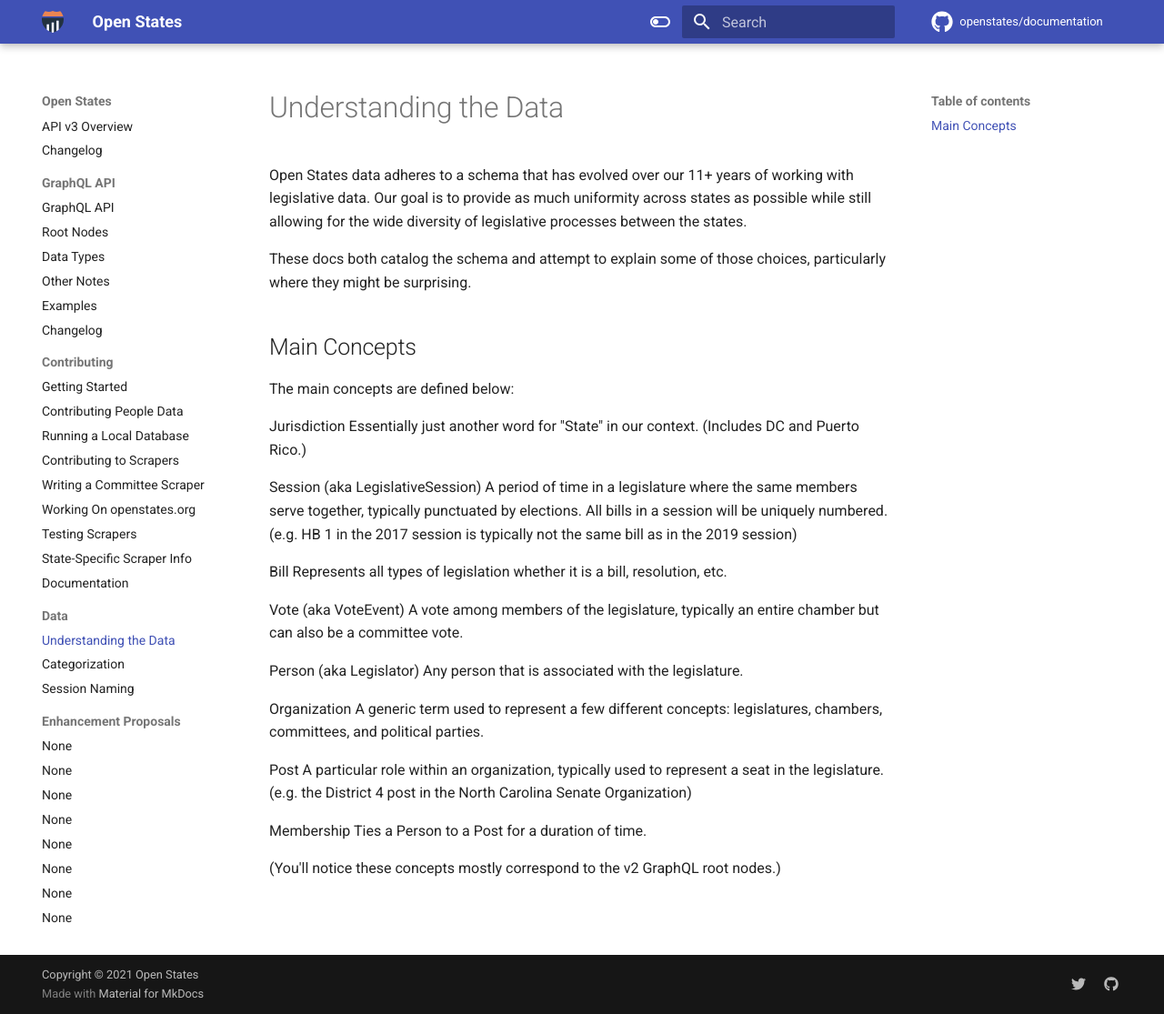
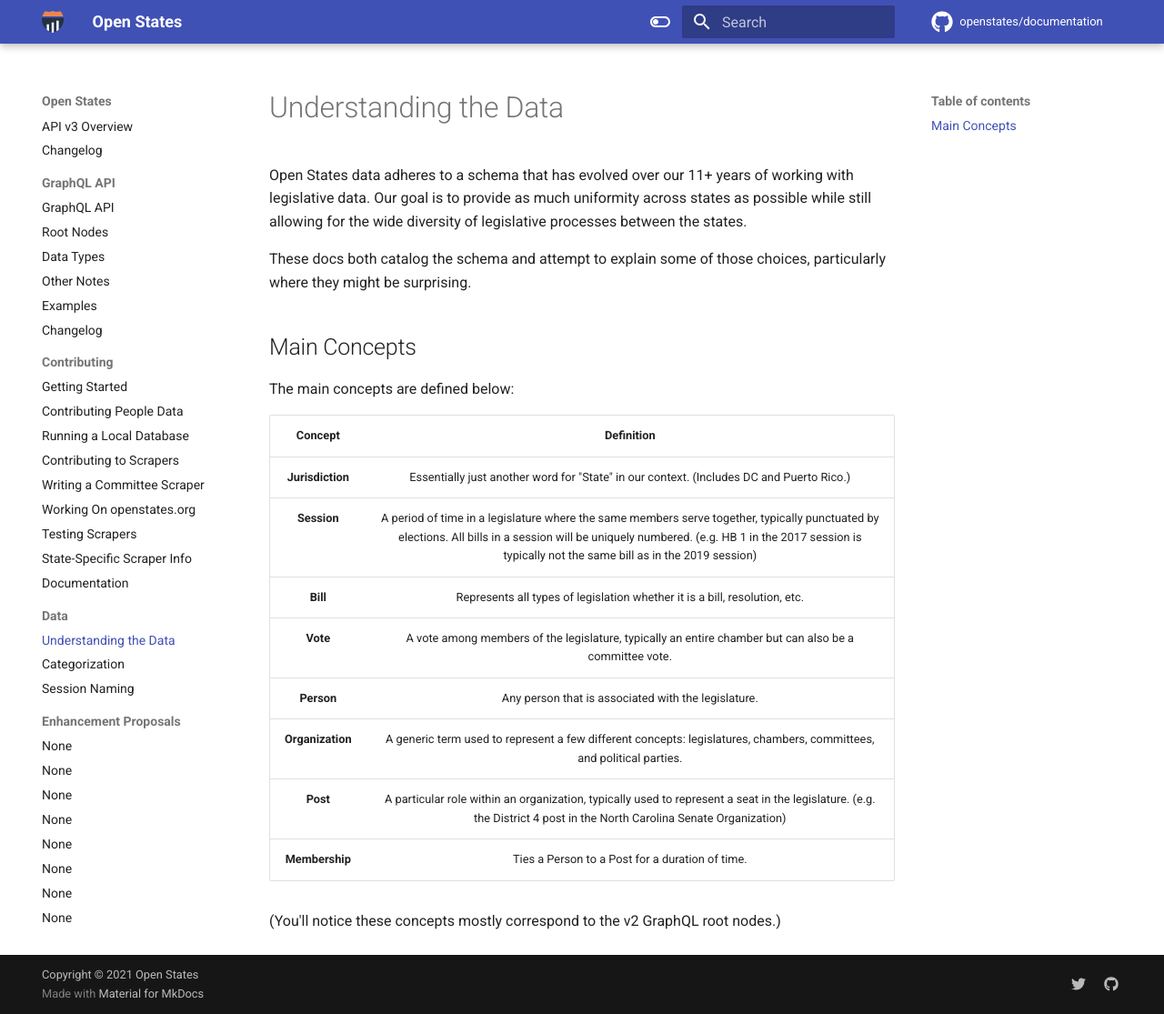
Before and after one commit to openstates/documentation, an MkDocs documentation site: the page built from docs/data/index.md, in a window 1280 px wide and 1115 px high. Shown: the whole window at 91% size. Built offline with MkDocs 1.6.1 and Material for MkDocs 9.7.7, drawn with Linux system fonts in a browser that asks for light colours; comment, search, counter and statistics services are not loaded.

Commit message:
Re-format `data/index.md`
Hi there! I discovered your API today and am reading up on docs. Strongly considering becoming a regular contributor! One of the docs pages (i.e. https://docs.openstates.org/data ) had less-than-ideal formatting so I figured I'd get my feet wet with a baby's first commit. If it breaks any style expectations, no sweat-- feel free to kindly reject the PR.

```diff
--- a/docs/data/index.md
+++ b/docs/data/index.md
@@ -12,37 +12,16 @@ choices, particularly where they might be surprising.
 
 The main concepts are defined below:
 
-Jurisdiction
-   Essentially just another word for "State" in our context. (Includes
-   DC and Puerto Rico.)
+|    Concept    |                             Definition                            |
+|:-------------:|:-----------------------------------------------------------------:|
+| **Jurisdiction**  | Essentially just another word for "State" in our context. (Includes DC and Puerto Rico.) |
+|    **Session**    | A period of time in a legislature where the same members serve together, typically punctuated by elections. All bills in a session will be uniquely numbered. (e.g. HB 1 in the 2017 session is typically not the same bill as in the 2019 session) |
+|      **Bill**     | Represents all types of legislation whether it is a bill, resolution, etc. |
+|      **Vote**     | A vote among members of the legislature, typically an entire chamber but can also be a committee vote. |
+|     **Person**    | Any person that is associated with the legislature. |
+|  **Organization** | A generic term used to represent a few different concepts: legislatures, chambers, committees, and political parties. |
+|      **Post**     | A particular role within an organization, typically used to represent a seat in the legislature. (e.g. the District 4 post in the North Carolina Senate Organization) |
+|   **Membership**  | Ties a Person to a Post for a duration of time. |
 
-Session (aka LegislativeSession)
-   A period of time in a legislature where the same members serve
-   together, typically punctuated by elections. All bills in a session
-   will be uniquely numbered. (e.g. HB 1 in the 2017 session is
-   typically not the same bill as in the 2019 session)
-
-Bill
-   Represents all types of legislation whether it is a bill, resolution,
-   etc.
-
-Vote (aka VoteEvent)
-   A vote among members of the legislature, typically an entire chamber
-   but can also be a committee vote.
-
-Person (aka Legislator)
-   Any person that is associated with the legislature.
-
-Organization
-   A generic term used to represent a few different concepts:
-   legislatures, chambers, committees, and political parties.
-
-Post
-   A particular role within an organization, typically used to represent
-   a seat in the legislature. (e.g. the District 4 post in the North
-   Carolina Senate Organization)
-
-Membership
-   Ties a Person to a Post for a duration of time.
 
 (You'll notice these concepts mostly correspond to the v2 GraphQL root nodes.)
```
